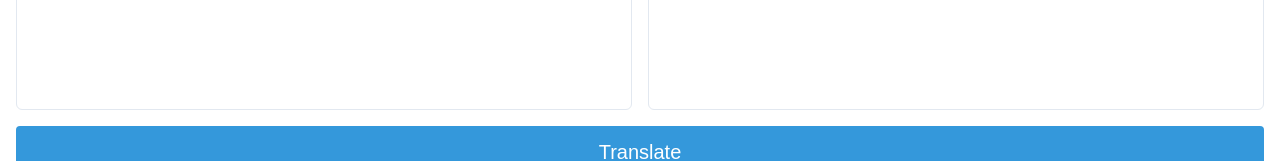
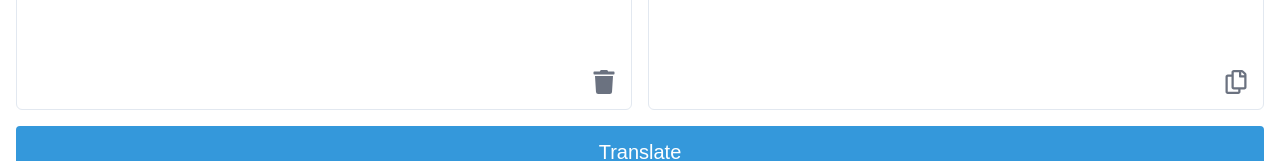
Before and after one commit to XDTerminated/dialect, a Next.js app: page / in a window 1280 px wide. Shown: the part 606-767 px from the top of the page. Built offline with nearby package versions, Linux system fonts and the light colour scheme; no server answers.

Commit message:
Implement clear and copy button

```diff
--- a/src/components/TranslatorBoxes.tsx
+++ b/src/components/TranslatorBoxes.tsx
@@ -1,99 +1,3 @@
-// import React, { useState } from "react";
-// import { NonEditableTextarea, Textarea } from "./ui/Textarea";
-// import Dropdown from "./ui/Dropdown";
-// import SwitchButton from "./ui/SwitchButton";
-// import TranslateButton from "./ui/TranslateButton";
-// import { fetchResponse } from "../api/fetchResponse"; // Import your API function
-
-// const TranslatorBoxes = () => {
-//     // State to hold the content of the editable Textarea
-//     const [textareaValue, setTextareaValue] = useState("");
-//     // State to hold the content of the non-editable Textarea (translation result)
-//     const [translationValue, setTranslationValue] = useState("");
-
-//     // Sample dropdown items for demonstration
-//     const dropdownItems1 = [{ label: "Option 1" }, { label: "Option 2" }, { label: "Option 3" }];
-//     const dropdownItems2 = [{ label: "Option A" }, { label: "Option B" }, { label: "Option C" }];
-
-//     // Handler for dropdown selection
-//     const handleSelect1 = (label) => {
-//         console.log("Selected from Dropdown 1:", label);
-//     };
-
-//     const handleSelect2 = (label) => {
-//         console.log("Selected from Dropdown 2:", label);
-//     };
-
-//     // Function to count the words in the textarea
-//     const countWords = (text) => {
-//         return text.trim().split(/\s+/).length;
-//     };
-
-//     // Handler for Translate button click
-//     // Handler for Translate button click
-//     const handleTranslateClick = async () => {
-//         const wordCount = countWords(textareaValue);
-
-//         if (wordCount > 5) {
-//             try {
-//                 // Call the API with the textarea content
-//                 const result = await fetchResponse(textareaValue);
-
-//                 // Extract the text content from the API response
-//                 const extractedText = result?.content?.[0]?.text || "No content available";
-
-//                 // Log the extracted text for debugging
-//                 console.log(extractedText);
-
-//                 // Set the extracted text in the non-editable textarea
-//                 setTranslationValue(extractedText);
-//             } catch (error) {
-//                 console.error("Error:", error);
-//                 setTranslationValue("An error occurred during translation.");
-//             }
-//         } else {
-//             setTranslationValue("Please enter more than 5 words for translation.");
-//         }
-//     };
-
-//     return (
-//         <div className="p-4 flex flex-col justify-center items-start min-h-screen space-y-4">
-//             {/* Flex Row for Dropdowns */}
-//             <div className="flex space-x-4 flex-1 w-full">
-//                 <Dropdown label="Select Option" items={dropdownItems1} onSelect={handleSelect1} />
-//                 <SwitchButton />
-//                 <Dropdown label="Select Option" items={dropdownItems2} onSelect={handleSelect2} />
-//             </div>
-
-//             {/* Flex Row for Textareas */}
-//             <div className="flex space-x-4 flex-[20_0_0%] w-full">
-//                 {/* Editable Textarea (Left Box) */}
-//                 <Textarea
-//                     className="rounded-md border border-input bg-background text-sm ring-offset-background placeholder:text-muted-foreground focus-visible:outline-none focus-visible:ring-2 focus-visible:ring-ring focus-visible:ring-offset-2 disabled:cursor-not-allowed resize-none"
-//                     placeholder="Type here..."
-//                     value={textareaValue} // Bind the state to the Textarea
-//                     onChange={(e) => setTextareaValue(e.target.value)} // Update state on change
-//                 />
-
-//                 {/* Non-editable Textarea (Right Box) */}
-//                 <NonEditableTextarea
-//                     className="rounded-md border border-input bg-background text-sm ring-offset-background placeholder:text-muted-foreground focus-visible:outline-none focus-visible:ring-2 focus-visible:ring-ring focus-visible:ring-offset-2 disabled:cursor-not-allowed opacity-50 resize-none"
-//                     placeholder="Translation will appear here..."
-//                     value={translationValue} // Bind the state of the non-editable Textarea
-//                     readOnly
-//                 />
-//             </div>
-
-//             {/* Translate Button */}
-//             <div className="flex space-x-4 flex-1 w-full">
-//                 <TranslateButton onClick={handleTranslateClick} /> {/* Pass the click handler */}
-//             </div>
-//         </div>
-//     );
-// };
-
-// export default TranslatorBoxes;
-
 import React, { useState } from "react";
 import { NonEditableTextarea, Textarea } from "./ui/Textarea";
 import Dropdown from "./ui/Dropdown";
@@ -101,6 +5,7 @@ import SwitchButton from "./ui/SwitchButton";
 import TranslateButton from "./ui/TranslateButton";
 import { fetchResponse } from "../api/fetchResponse"; // Import your API function
 import { Progress } from "./ui/Progress";
+import { FaTrash, FaRegCopy, FaRegClipboard } from "react-icons/fa"; // Import icons
 
 const TranslatorBoxes = () => {
     // State to hold the content of the editable Textarea
@@ -111,6 +16,7 @@ const TranslatorBoxes = () => {
     const [isTranslating, setIsTranslating] = useState(false);
     // State for progress bar value
     const [progressValue, setProgressValue] = useState(0);
+    const [isFlashing, setIsFlashing] = useState(false);
 
     // Sample dropdown items for demonstration
     const dropdownItems1 = [{ label: "Option 1" }, { label: "Option 2" }, { label: "Option 3" }];
@@ -175,6 +81,19 @@ const TranslatorBoxes = () => {
         }
     };
 
+    // Function to clear the textarea
+    const handleClearText = () => {
+        setTextareaValue("");
+        setTranslationValue("");
+    };
+
+    // Function to copy the translation text
+    const handleCopyText = () => {
+        navigator.clipboard.writeText(translationValue);
+        setIsFlashing(true);
+        setTimeout(() => setIsFlashing(false), 500);
+    };
+
     return (
         <div className="p-4 flex flex-col justify-center items-start space-y-4 flex-[10_0_0%]">
             {/* Progress Bar */}
@@ -204,6 +123,7 @@ const TranslatorBoxes = () => {
             {/* Flex Row for Textareas */}
             <div className="flex space-x-4 flex-[20_0_0%] w-full">
                 {/* Editable Textarea (Left Box) */}
+                <div className="relative flex-grow flex">
                     <Textarea
                         className="rounded-md border border-input bg-background text-xl ring-offset-background placeholder:text-muted-foreground focus-visible:outline-none focus-visible:ring-2 focus-visible:ring-ring focus-visible:ring-offset-2 disabled:cursor-not-allowed resize-none"
                         placeholder="Type here..."
@@ -211,14 +131,40 @@ const TranslatorBoxes = () => {
                         onChange={(e) => setTextareaValue(e.target.value)} // Update state on change
                         disabled={isTranslating} // Disable during translation
                     />
+                    <button
+                        onClick={handleClearText}
+                        className="absolute bottom-4 right-4 text-gray-500 hover:text-gray-700 transition"
+                        style={{ fontSize: '1.5rem' }}
+                    >
+                        <FaTrash />
+                    </button>
+                </div>
 
                 {/* Non-editable Textarea (Right Box) */}
+                <div className="relative flex-grow flex">
                     <NonEditableTextarea
                         className="rounded-md border border-input bg-background text-xl ring-offset-background placeholder:text-muted-foreground focus-visible:outline-none focus-visible:ring-2 focus-visible:ring-offset-2 disabled:cursor-not-allowed opacity-100 resize-none"
                         placeholder="Translation will appear here..."
                         value={translationValue} // Bind the state of the non-editable Textarea
                         readOnly
                     />
+                    <div className="absolute bottom-4 right-4 flex space-x-2 text-gray-500 hover:text-gray-700">
+                        <FaRegClipboard
+                            style={{
+                                fontSize: '1.5rem',
+                                opacity: isFlashing ? 1 : 0, // Flash effect via opacity
+                                transition: "opacity 0.5s ease", // Smooth transition
+                            }}
+                        />
+                        <button
+                            onClick={handleCopyText}
+                            className="text-gray-500 hover:text-gray-700 transition"
+                            style={{ fontSize: '1.5rem' }} // Increase icon size
+                        >
+                            <FaRegCopy />
+                        </button>
+                    </div>
+                </div>
             </div>
 
             {/* Translate Button */}
--- a/src/components/ui/Textarea.tsx
+++ b/src/components/ui/Textarea.tsx
@@ -7,7 +7,7 @@ interface TextareaProps extends React.TextareaHTMLAttributes<HTMLTextAreaElement
 
 const Textarea = React.forwardRef<HTMLTextAreaElement, TextareaProps>(({ className, ...props }, ref) => {
     return (
-        <div className="flex justify-center items-start flex-1">
+        <div className="flex justify-center flex-1">
             <textarea
                 className={cn(
                     "p-4 w-full h-full rounded-md border border-input",
@@ -37,7 +37,7 @@ Textarea.displayName = "Textarea";
 // Non-editable Textarea component
 const NonEditableTextarea = React.forwardRef<HTMLTextAreaElement, TextareaProps>(({ className, ...props }, ref) => {
     return (
-        <div className="flex justify-center items-start flex-1">
+        <div className="flex justify-center flex-1">
             <textarea
                 className={cn(
                     "p-4 w-full h-full rounded-md border border-input",
```
Lines whose indentation alone changed are shown as unchanged.
